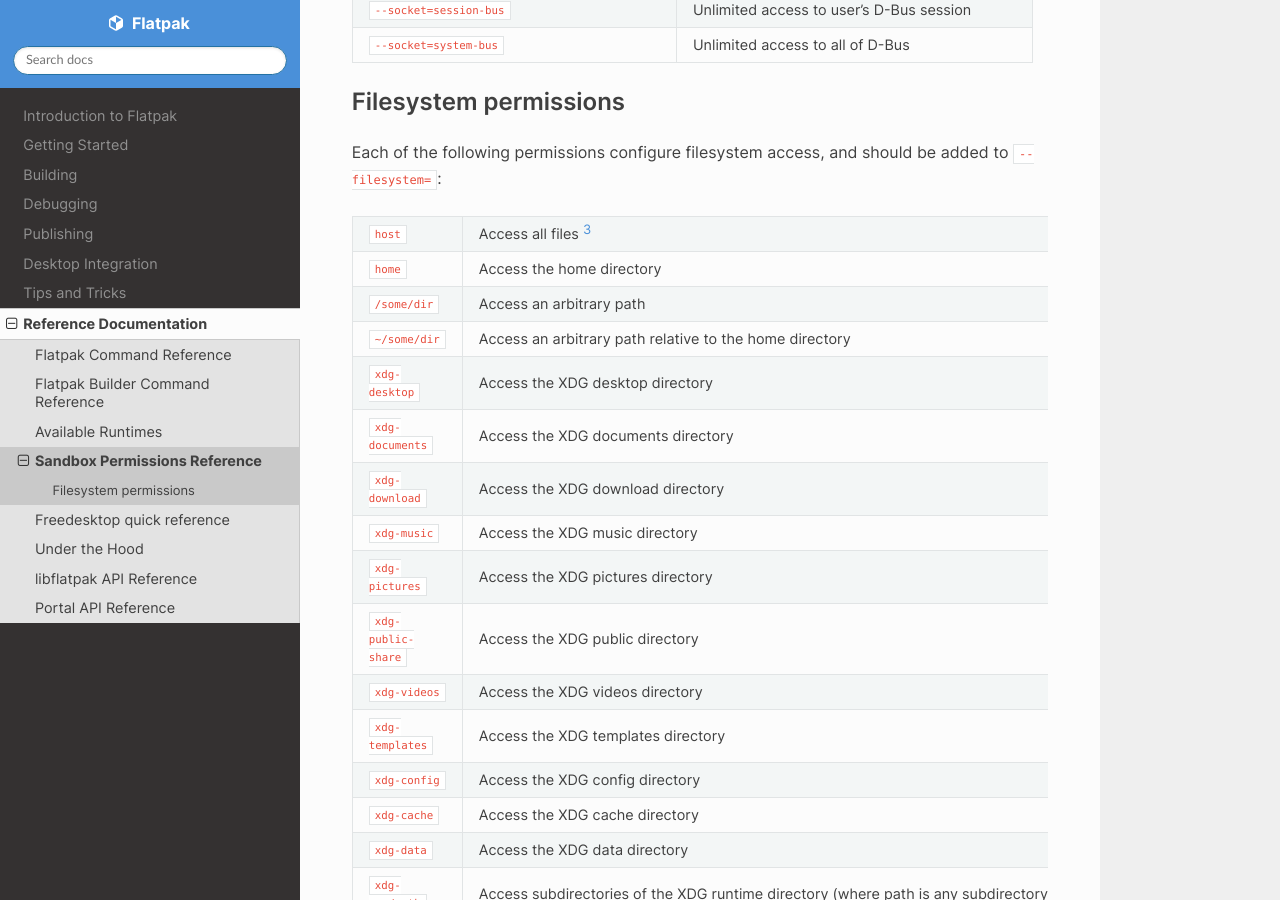
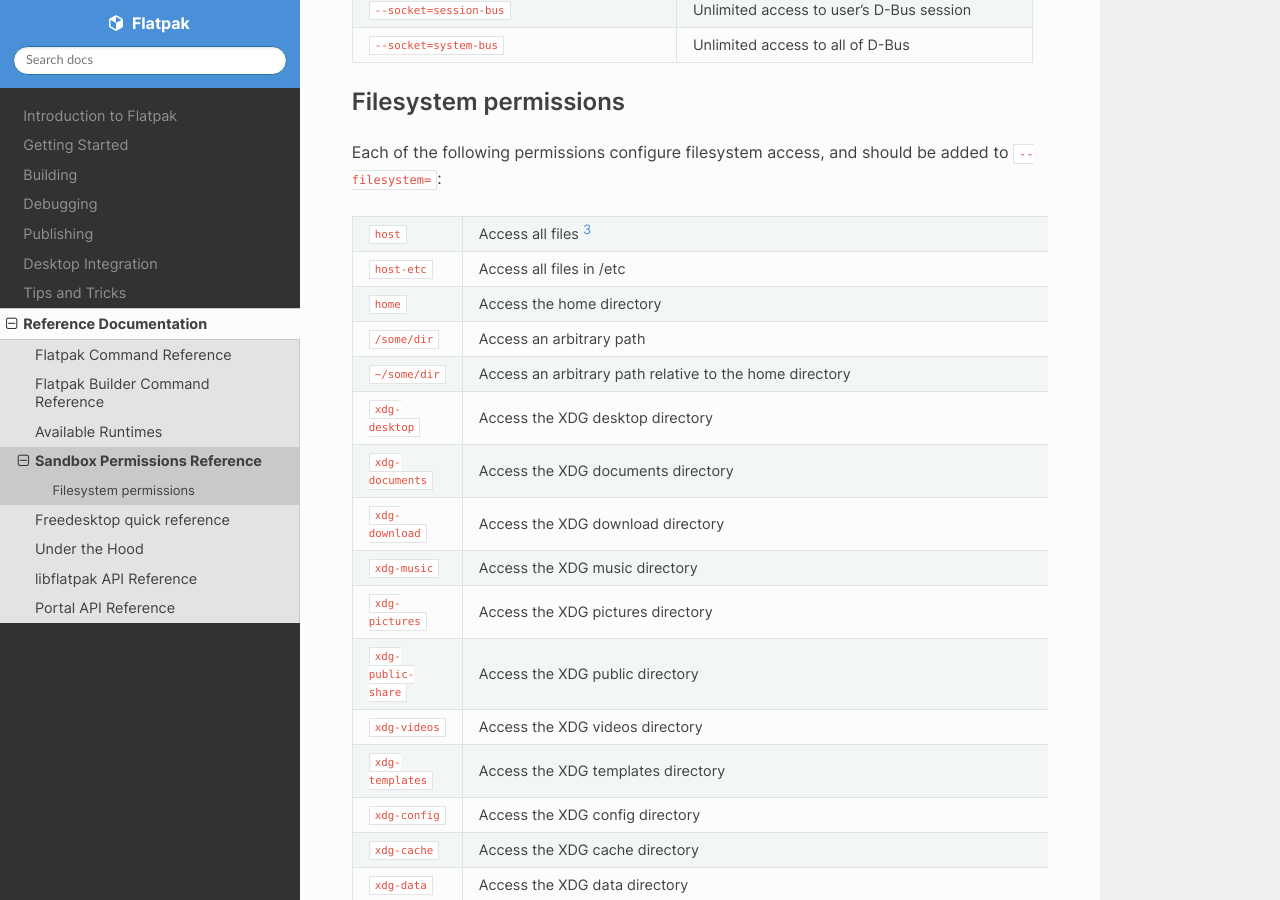
Before and after one commit to flatpak/flatpak-docs, a Sphinx documentation site: the page built from docs/sandbox-permissions-reference.rst, in a window 1280 px wide and 900 px high, scrolled down 804 px. Built offline with Sphinx 7.4.7 and the Read the Docs theme 2.0.0, drawn with Linux system fonts in a browser that asks for light colours.

Commit message:
Add host-etc (#378)

```diff
--- a/docs/sandbox-permissions-reference.rst
+++ b/docs/sandbox-permissions-reference.rst
@@ -35,6 +35,7 @@ be added to ``--filesystem=``:
 
 ====================  ===========================================
 ``host``              Access all files [#f3]_
+``host-etc``          Access all files in /etc
 ``home``              Access the home directory
 ``/some/dir``         Access an arbitrary path
 ``~/some/dir``        Access an arbitrary path relative to the home directory
```
